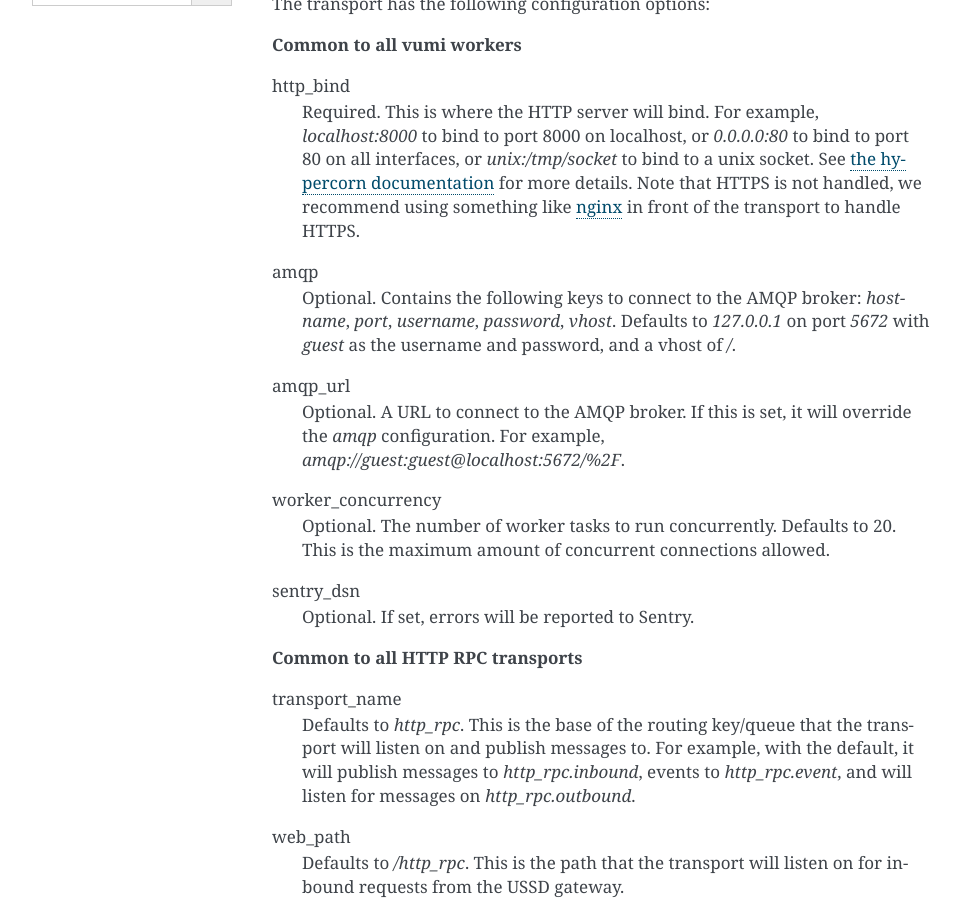
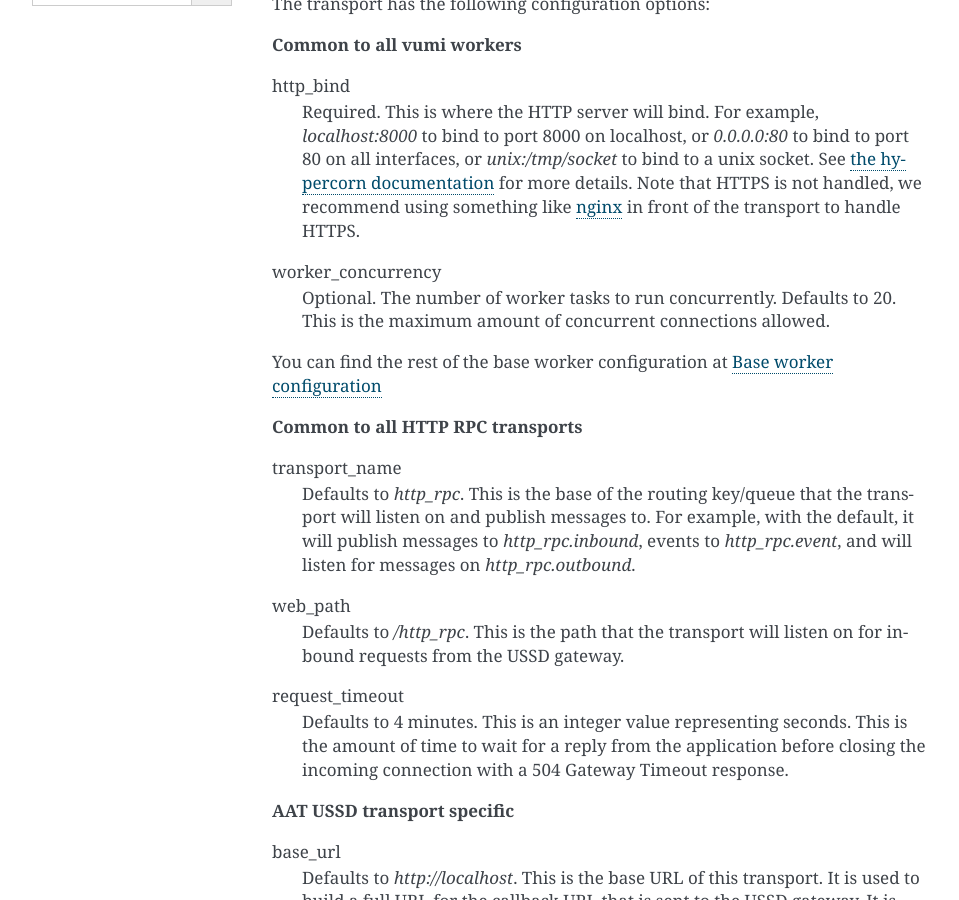
Before and after one commit to praekeltfoundation/vumi2, a Sphinx documentation site: the page built from docs/transports/aat_ussd.rst, in a window 1280 px wide and 900 px high, scrolled down 312 px. Shown: the whole window, without its empty margins (148-1107 px from the left). Built offline with Sphinx 7.4.7, drawn with Linux system fonts in a browser that asks for light colours.

```diff
--- a/docs/transports/aat_ussd.rst
+++ b/docs/transports/aat_ussd.rst
@@ -15,19 +15,11 @@ The transport has the following configuration options:
 **Common to all vumi workers**
 
 http_bind
-    Required. This is where the HTTP server will bind. For example, `localhost:8000` to
-    bind to port 8000 on localhost, or `0.0.0.0:80` to bind to port 80 on all
-    interfaces, or `unix:/tmp/socket` to bind to a unix socket. See `the hypercorn documentation`_ for more details. Note that HTTPS is not handled, we recommend using something like
-    `nginx`_ in front of the transport to handle HTTPS.
-amqp
-    Optional. Contains the following keys to connect to the AMQP broker: `hostname`, `port`, `username`, `password`, `vhost`. Defaults to `127.0.0.1` on port `5672` with `guest` as the username and password, and a vhost of `/`.
-amqp_url
-    Optional. A URL to connect to the AMQP broker. If this is set, it will override the `amqp` configuration. For example, `amqp://guest:guest@localhost:5672/%2F`.
+    Required. This is where the HTTP server will bind. For example, `localhost:8000` to bind to port 8000 on localhost, or `0.0.0.0:80` to bind to port 80 on all interfaces, or `unix:/tmp/socket` to bind to a unix socket. See `the hypercorn documentation`_ for more details. Note that HTTPS is not handled, we recommend using something like `nginx`_ in front of the transport to handle HTTPS.
 worker_concurrency
-    Optional. The number of worker tasks to run concurrently. Defaults to 20. This is
-    the maximum amount of concurrent connections allowed.
-sentry_dsn
-    Optional. If set, errors will be reported to Sentry.
+    Optional. The number of worker tasks to run concurrently. Defaults to 20. This is the maximum amount of concurrent connections allowed.
+
+You can find the rest of the base worker configuration at :ref:`base-worker-configuration`
 
 .. _the hypercorn documentation: https://pgjones.gitlab.io/hypercorn/how_to_guides/binds.html
 .. _nginx: https://nginx.org/en/docs/
```
Also changed, not shown: docs/config.rst (+7 -0 lines), 4 other files.
